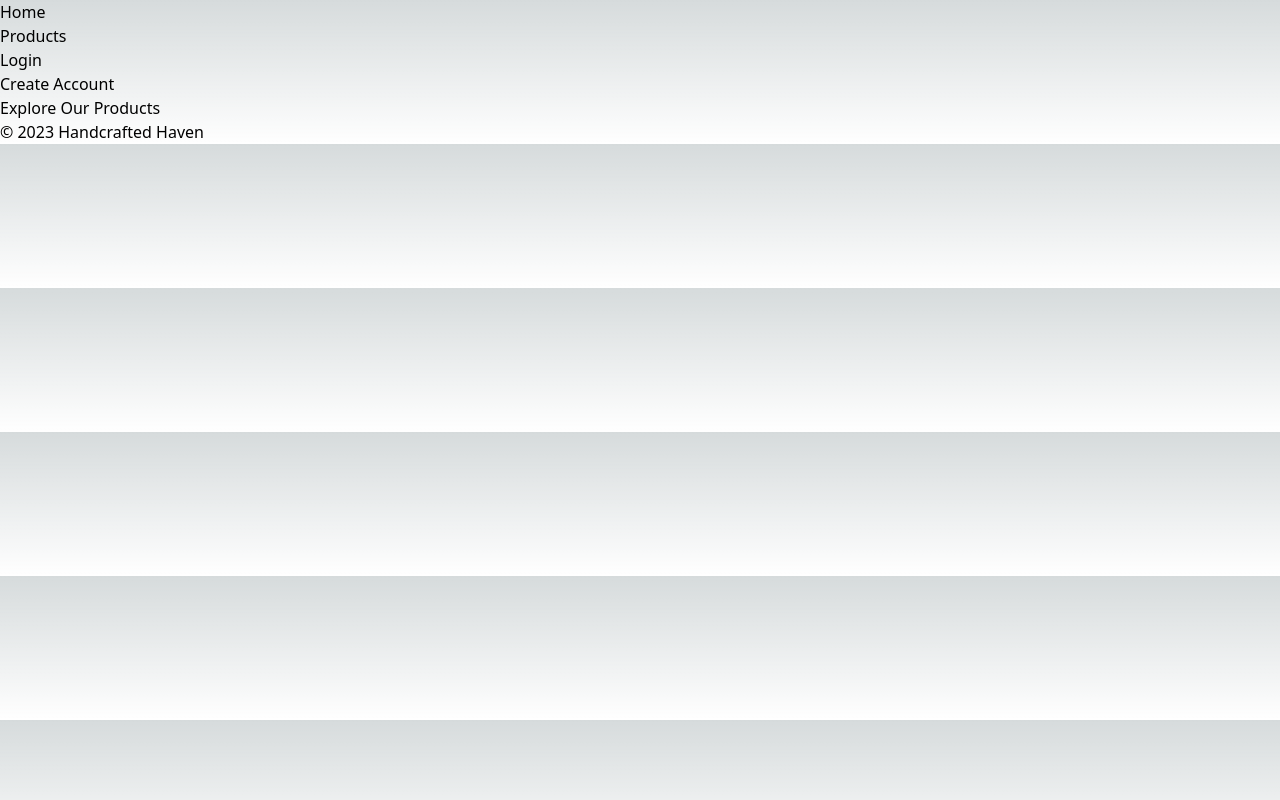
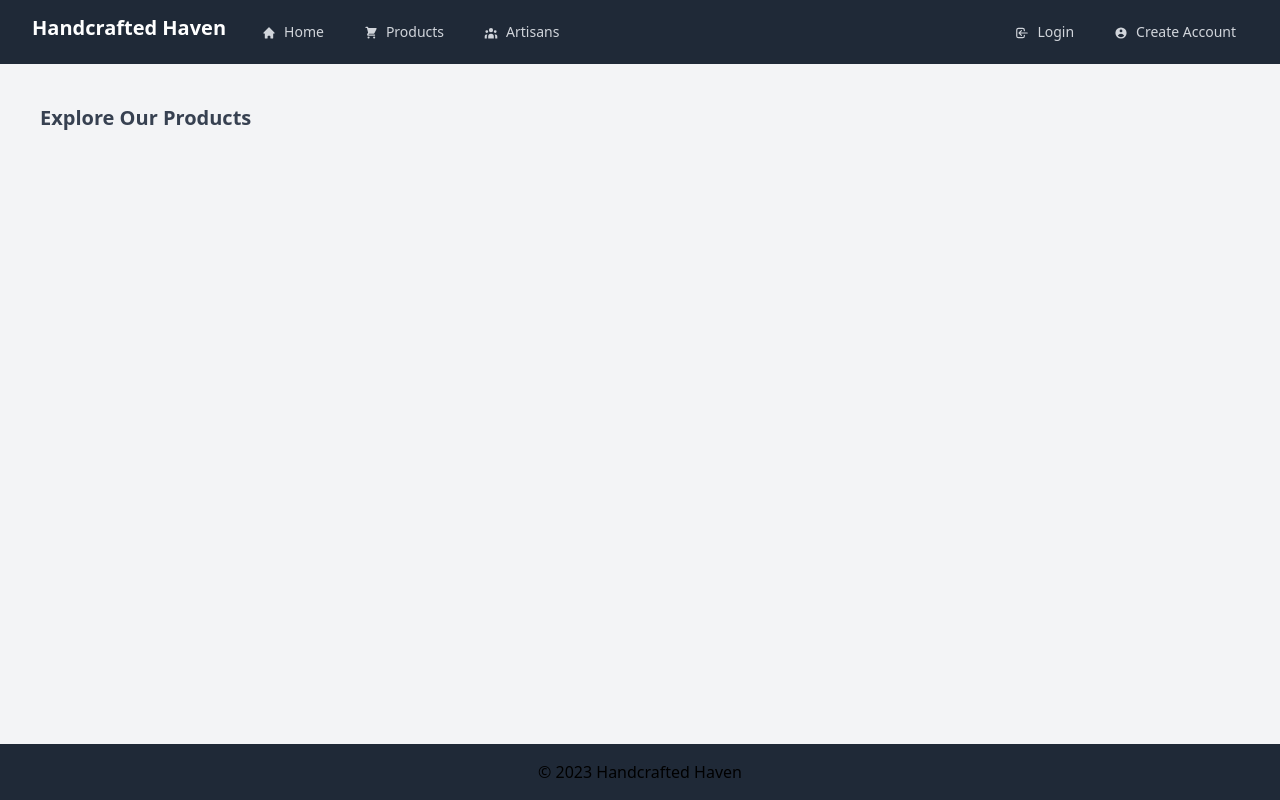
Before and after one commit to bpainter/wdd430-group09, a Next.js app: page /products in a window 1280 px wide. Built offline with nearby package versions, Linux system fonts and the light colour scheme; no server answers.

Commit message:
Added styles for the main template

```diff
--- a/components/layout/Footer.tsx
+++ b/components/layout/Footer.tsx
@@ -1,8 +1,9 @@
-// components/Footer.tsx
+import React from 'react';
+
 export default function Footer() {
   return (
-    <footer>
-      <p>© 2023 Handcrafted Haven</p>
+    <footer className="w-full bg-gray-800">
+      <p className="text-center py-4">© 2023 Handcrafted Haven</p>
     </footer>
   )
 }
--- a/components/layout/Navigation.tsx
+++ b/components/layout/Navigation.tsx
@@ -1,4 +1,5 @@
 import Link from 'next/link';
+import { HiHome, HiShoppingCart, HiUserGroup, HiUserCircle, HiOutlineCog, HiLogout, HiOutlineLogin } from "react-icons/hi";
 import { useSession, signIn, signOut } from "next-auth/react";
 
 export default function Navigation() {
@@ -6,20 +7,68 @@ export default function Navigation() {
   const loading = status === "loading";
 
   return (
-    <nav>
-      <ul>
-        <li>
-          <Link href="/">Home</Link>
-        </li>
-        <li>
-          <Link href="/products">Products</Link>
-        </li>
-        {!session && <li><Link href="/login">Login</Link></li>}
-        {!session && <li><Link href="/signup">Create Account</Link></li>}
-        {session && <li><Link href="/profile">Profile</Link></li>}
-        {session && session.user && session.user.role === 'admin' && <li><Link href="/admin">Admin</Link></li>}
-        {session && <li><button onClick={() => signOut()}>Logout</button></li>}
-      </ul>
+    <nav className="bg-gray-800">
+      <div className="max-w-7xl mx-auto px-2 sm:px-6 lg:px-8">
+        <div className="relative flex items-center justify-between h-16">
+          <div className="flex-1 flex items-center justify-start sm:items-stretch sm:justify-start">
+            <div className="flex-shrink-0">
+              <Link href="/" className="text-white font-bold text-xl">
+                Handcrafted Haven
+              </Link>
+            </div>
+            <div className="hidden sm:block sm:ml-6">
+              <div className="flex space-x-4">
+                <Link href="/" className="text-gray-300 hover:bg-gray-700 hover:text-white px-3 py-2 rounded-md text-sm font-medium">
+                  <HiHome className="inline-block mr-2" />
+                  Home
+                </Link>
+                <Link href="/products" className="text-gray-300 hover:bg-gray-700 hover:text-white px-3 py-2 rounded-md text-sm font-medium">
+                  <HiShoppingCart className="inline-block mr-2" />
+                  Products
+                </Link>
+                <Link href="/artisans" className="text-gray-300 hover:bg-gray-700 hover:text-white px-3 py-2 rounded-md text-sm font-medium">
+                  <HiUserGroup className="inline-block mr-2" />
+                  Artisans
+                </Link>
+              </div>
+            </div>
+          </div>
+          <div className="hidden sm:block sm:ml-6">
+            <div className="flex space-x-4">
+              {!session && (
+                <>
+                  <Link href="/login" className="text-gray-300 hover:bg-gray-700 hover:text-white px-3 py-2 rounded-md text-sm font-medium">
+                    <HiOutlineLogin className="inline-block mr-2" />
+                    Login
+                  </Link>
+                  <Link href="/signup" className="text-gray-300 hover:bg-gray-700 hover:text-white px-3 py-2 rounded-md text-sm font-medium">
+                    <HiUserCircle className="inline-block mr-2" />
+                    Create Account
+                  </Link>
+                </>
+              )}
+              {session && (
+                <>
+                  <Link href="/profile" className="text-gray-300 hover:bg-gray-700 hover:text-white px-3 py-2 rounded-md text-sm font-medium">
+                    <HiUserCircle className="inline-block mr-2" />
+                    Profile
+                  </Link>
+                  {session.user && session.user.role === 'admin' && (
+                    <Link href="/admin" className="text-gray-300 hover:bg-gray-700 hover:text-white px-3 py-2 rounded-md text-sm font-medium">
+                      <HiOutlineCog className="inline-block mr-2" />
+                      Admin
+                    </Link>
+                  )}
+                  <button onClick={() => signOut()} className="text-gray-300 hover:bg-gray-700 hover:text-white px-3 py-2 rounded-md text-sm font-medium">
+                    <HiLogout className="inline-block mr-2" />
+                    Logout
+                  </button>
+                </>
+              )}
+            </div>
+          </div>
+        </div>
+      </div>
     </nav>
   );
 }
--- a/package.json
+++ b/package.json
@@ -18,7 +18,8 @@
     "next": "14.0.1",
     "next-auth": "^4.24.5",
     "react": "^18",
-    "react-dom": "^18"
+    "react-dom": "^18",
+    "react-icons": "^4.12.0"
   },
   "devDependencies": {
     "@faker-js/faker": "^8.3.1",
--- a/pages/_app.tsx
+++ b/pages/_app.tsx
@@ -4,16 +4,18 @@ import '../styles/globals.css';
 import Navigation from '../components/layout/Navigation';
 import Footer from '../components/layout/Footer';
 
-function HandcraftedHaven({ Component, pageProps }: AppProps) {
+function HandcraftedHavenPage({ Component, pageProps }: AppProps) {
   return (
-    <>
+    <div className="flex flex-col min-h-screen">
       <SessionProvider session={pageProps.session}>
         <Navigation />
-        <Component {...pageProps} />
+        <main className="flex-grow p-10 bg-gray-100 text-gray-700">
+          <Component {...pageProps} />
+        </main>
         <Footer />
       </SessionProvider>
-    </>
+    </div>
   );
 }
 
-export default HandcraftedHaven;
+export default HandcraftedHavenPage;
--- /dev/null
+++ b/pages/_document.tsx
@@ -0,0 +1,18 @@
+// pages/_document.tsx
+import Document, { Html, Head, Main, NextScript } from 'next/document'
+
+class HandcraftedHavenDocument extends Document {
+  render() {
+    return (
+      <Html>
+        <Head />
+        <body>
+          <Main />
+          <NextScript />
+        </body>
+      </Html>
+    )
+  }
+}
+
+export default HandcraftedHavenDocument;
--- a/pages/admin.tsx
+++ b/pages/admin.tsx
@@ -29,7 +29,7 @@ export default function ProductDetail() {
         <title>Admin - Handcrafted Haven</title>
         <meta name="description" content="Learn more about our unique handcrafted items." />
       </Head>
-      <h1>Admin</h1>
+      <h1 className="text-xl font-bold">Admin</h1>
       {/* Admin info */}
     </>
   );
--- /dev/null
+++ b/pages/artisans/index.tsx
@@ -0,0 +1,14 @@
+import Head from 'next/head';
+
+export default function Artisans() {
+  return (
+    <>
+      <Head>
+        <title>All Artisans - Handcrafted Haven</title>
+        <meta name="description" content="Get to know our artisans." />
+      </Head>
+      <h1 className="text-xl font-bold">Get to know our Artisans</h1>
+      {/* Artisan listing content goes here */}
+    </>
+  );
+}
--- a/pages/index.tsx
+++ b/pages/index.tsx
@@ -7,7 +7,7 @@ export default function Home() {
         <title>Handcrafted Haven - Home</title>
         <meta name="description" content="Discover and purchase unique handcrafted items" />
       </Head>
-      <h1>Welcome to Handcrafted Haven</h1>
+      <h1 className="text-xl font-bold">Welcome to Handcrafted Haven</h1>
     </>
   );
 }
--- a/pages/login.tsx
+++ b/pages/login.tsx
@@ -38,7 +38,6 @@ export default function Login() {
         <title>Login - Handcrafted Haven</title>
         <meta name="description" content="Log in to Handcrafted Haven." />
       </Head>
-      <h1>Login</h1>
       <h1 className="text-xl font-bold">Login</h1>
       <form onSubmit={handleSubmit} className="mt-4">
         <div className="mb-4">
--- a/pages/products/index.tsx
+++ b/pages/products/index.tsx
@@ -7,7 +7,7 @@ export default function Products() {
         <title>All Products - Handcrafted Haven</title>
         <meta name="description" content="Discover a wide range of handcrafted items." />
       </Head>
-      <h1>Explore Our Products</h1>
+      <h1 className="text-xl font-bold">Explore Our Products</h1>
       {/* Products listing content goes here */}
     </>
   );
```
Also changed, not shown: 1 other file (tests, documents, lock files or other folders).
